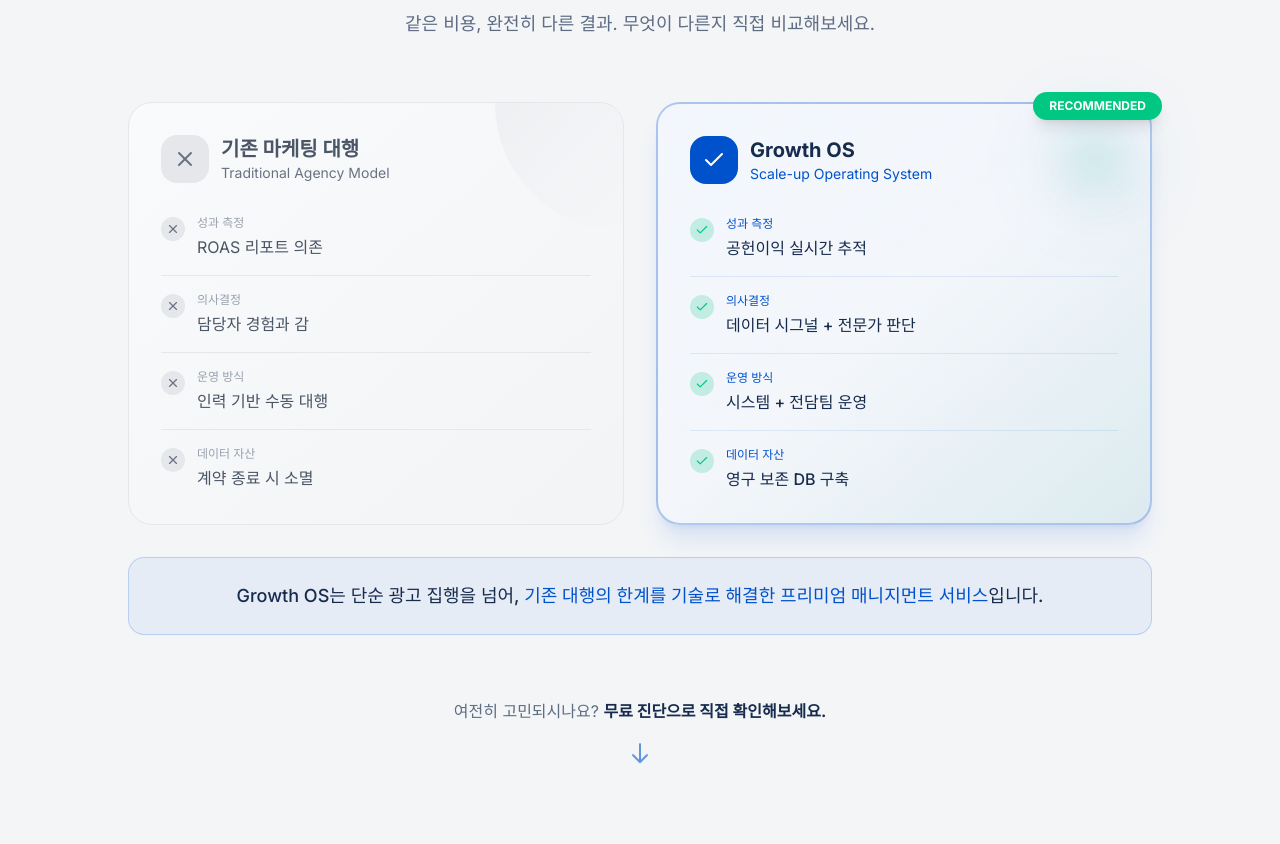
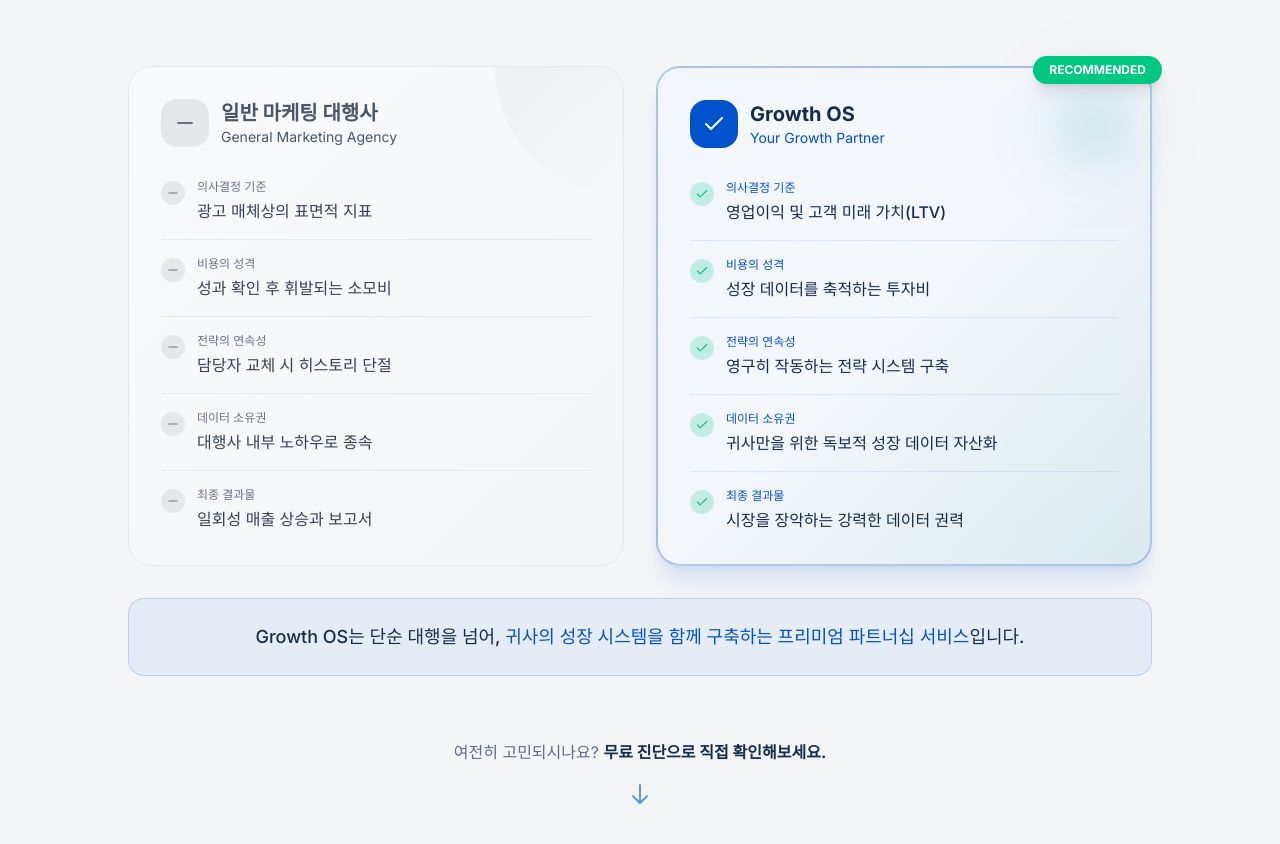
Before and after one commit to hyperbasak/startup-landing, a Next.js app: page / in a window 1280 px wide. Shown: the part 8167-9011 px from the top of the page. Built offline with nearby package versions, Linux system fonts and the light colour scheme.

Commit message:
refactor: update comparisons and improve landing page content

```diff
--- a/components/landing/constants.ts
+++ b/components/landing/constants.ts
@@ -113,24 +113,29 @@ export const GROWTH_SYSTEMS: GrowthSystem[] = [
 
 export const COMPARISONS: Comparison[] = [
   {
-    category: "성과 측정",
-    legacy: "ROAS 리포트 의존",
-    growthOS: "공헌이익 실시간 추적",
+    category: "의사결정 기준",
+    legacy: "광고 매체상의 표면적 지표",
+    growthOS: "영업이익 및 고객 미래 가치(LTV)",
   },
   {
-    category: "의사결정",
-    legacy: "담당자 경험과 감",
-    growthOS: "데이터 시그널 + 전문가 판단",
+    category: "비용의 성격",
+    legacy: "성과 확인 후 휘발되는 소모비",
+    growthOS: "성장 데이터를 축적하는 투자비",
   },
   {
-    category: "운영 방식",
-    legacy: "인력 기반 수동 대행",
-    growthOS: "시스템 + 전담팀 운영",
+    category: "전략의 연속성",
+    legacy: "담당자 교체 시 히스토리 단절",
+    growthOS: "영구히 작동하는 전략 시스템 구축",
   },
   {
-    category: "데이터 자산",
-    legacy: "계약 종료 시 소멸",
-    growthOS: "영구 보존 DB 구축",
+    category: "데이터 소유권",
+    legacy: "대행사 내부 노하우로 종속",
+    growthOS: "귀사만을 위한 독보적 성장 데이터 자산화",
+  },
+  {
+    category: "최종 결과물",
+    legacy: "일회성 매출 상승과 보고서",
+    growthOS: "시장을 장악하는 강력한 데이터 권력",
   },
 ];
 
--- a/components/landing/why-us-section.tsx
+++ b/components/landing/why-us-section.tsx
@@ -1,15 +1,14 @@
 "use client";
 
-import { SectionBadge, ScrollIndicator } from "./common";
+import { ScrollIndicator } from "./common";
 import { COMPARISONS } from "./constants";
 import { LegacyCard, GrowthOSCard } from "./why-us";
 
 function SectionHeader() {
   return (
     <div className="text-center max-w-3xl mx-auto mb-12 lg:mb-16">
-      <SectionBadge text="Strategic Difference" variant="primary" />
       <h2 className="text-2xl sm:text-3xl lg:text-4xl font-bold text-foreground mb-4 mt-6 text-balance">
-        기존 마케팅 대행 vs <span className="text-primary">Growth OS</span>
+        일반 마케팅 대행사 vs <span className="text-primary">Growth OS</span>
       </h2>
       <p className="text-muted-foreground text-lg">
         같은 비용, 완전히 다른 결과. 무엇이 다른지 직접 비교해보세요.
@@ -32,9 +31,9 @@ function ServiceNote() {
     <div className="mt-8 max-w-5xl mx-auto">
       <div className="bg-primary/5 border border-primary/20 rounded-2xl p-6 text-center">
         <p className="text-foreground font-medium text-lg [word-break:keep-all]">
-          Growth OS는 단순 광고 집행을 넘어,{" "}
+          Growth OS는 단순 대행을 넘어,{" "}
           <span className="text-primary">
-            기존 대행의 한계를 기술로 해결한 프리미엄 매니지먼트 서비스
+            귀사의 성장 시스템을 함께 구축하는 프리미엄 파트너십 서비스
           </span>
           입니다.
         </p>
--- a/components/landing/why-us/growth-os-card.tsx
+++ b/components/landing/why-us/growth-os-card.tsx
@@ -19,7 +19,7 @@ export function GrowthOSCard({ comparisons }: GrowthOSCardProps) {
         </div>
         <div>
           <h3 className="text-xl font-bold text-foreground">Growth OS</h3>
-          <p className="text-sm text-primary">Scale-up Operating System</p>
+          <p className="text-sm text-primary">Your Growth Partner</p>
         </div>
       </div>
 
--- a/components/landing/why-us/legacy-card.tsx
+++ b/components/landing/why-us/legacy-card.tsx
@@ -1,6 +1,6 @@
 "use client";
 
-import { X } from "lucide-react";
+import { Minus } from "lucide-react";
 
 import type { Comparison } from "../types";
 
@@ -13,11 +13,11 @@ export function LegacyCard({ comparisons }: LegacyCardProps) {
     <div className="relative bg-gradient-to-br from-gray-50 to-gray-100 rounded-3xl border border-gray-200 p-6 lg:p-8 overflow-hidden">
       <div className="flex items-center gap-3 mb-8">
         <div className="w-12 h-12 rounded-2xl bg-gray-200 flex items-center justify-center">
-          <X className="w-6 h-6 text-gray-500" />
+          <Minus className="w-6 h-6 text-gray-500" />
         </div>
         <div>
-          <h3 className="text-xl font-bold text-gray-600">기존 마케팅 대행</h3>
-          <p className="text-sm text-gray-500">Traditional Agency Model</p>
+          <h3 className="text-xl font-bold text-gray-600">일반 마케팅 대행사</h3>
+          <p className="text-sm text-gray-600">General Marketing Agency</p>
         </div>
       </div>
 
@@ -28,13 +28,13 @@ export function LegacyCard({ comparisons }: LegacyCardProps) {
             className="flex items-start gap-3 pb-4 border-b border-gray-200 last:border-0 last:pb-0"
           >
             <div className="w-6 h-6 rounded-full bg-gray-200 flex items-center justify-center shrink-0 mt-0.5">
-              <X className="w-3.5 h-3.5 text-gray-500" />
+              <Minus className="w-3.5 h-3.5 text-gray-500" />
             </div>
             <div>
-              <p className="text-xs font-medium text-gray-400 mb-1">
+              <p className="text-xs font-medium text-gray-500 mb-1">
                 {item.category}
               </p>
-              <p className="text-gray-600">{item.legacy}</p>
+              <p className="text-gray-700">{item.legacy}</p>
             </div>
           </div>
         ))}
```
